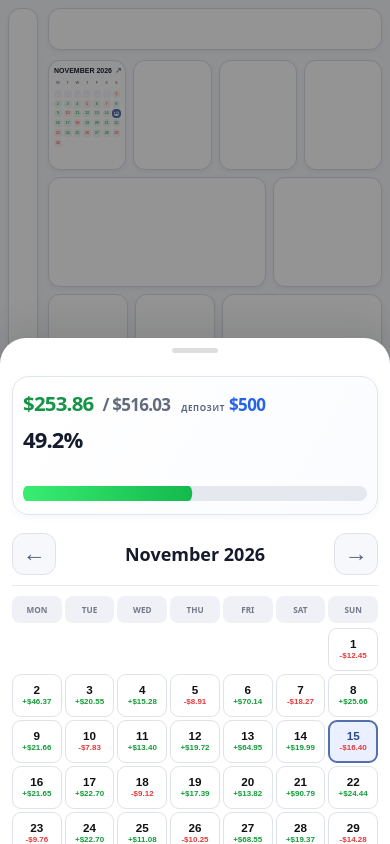
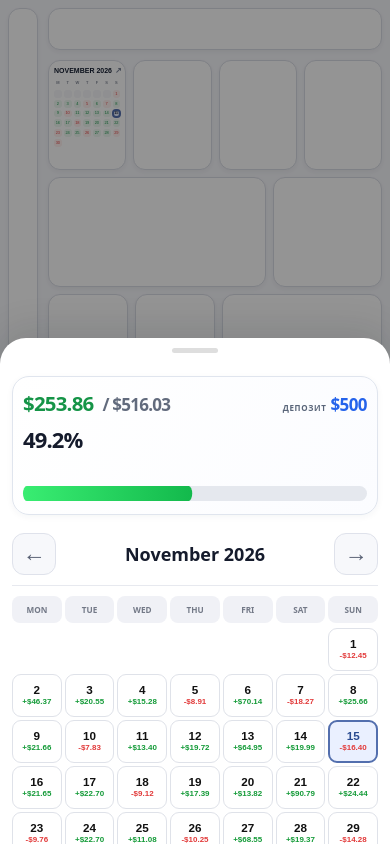
Before and after one commit to Romanbali/Romano-dashboard, a plain HTML site: page index.html in a window 390 px wide. Both pictures are taken after a click on the button 87 px from the left and 115 px from the top of the page. Drawn offline with Linux system fonts and the light colour scheme.

Commit message:
Pin deposit to far right with grid-based totals row

```diff
--- a/index.html
+++ b/index.html
@@ -53,8 +53,8 @@
     .goal-overview { display:block; width:100%; margin-bottom:18px; }
     .goal-card { display:flex; flex-direction:column; min-width:0; width:100%; padding:14px clamp(12px,2.2vw,22px) 13px; border:1px solid #e0e5ee; border-radius:17px; background:linear-gradient(120deg,#fff 0%,#fbfcff 100%); box-shadow:0 2px 7px rgba(28,36,58,.045); }
     .goal-topline { display:flex; align-items:baseline; justify-content:space-between; gap:12px; margin-bottom:12px; }
-    .goal-values { display:flex; align-items:baseline; flex-wrap:wrap; gap:8px 12px; flex:1 1 auto; width:100%; min-width:0; white-space:nowrap; font-size:clamp(17px,3.2vw,30px); font-weight:800; letter-spacing:-.045em; color:#626b7d; font-variant-numeric:tabular-nums; }
-    .deposit-summary { margin-left:auto; }
+    .goal-values { display:grid; grid-template-columns:max-content max-content minmax(0,1fr); align-items:baseline; column-gap:12px; width:100%; min-width:0; white-space:nowrap; font-size:clamp(17px,3.2vw,30px); font-weight:800; letter-spacing:-.045em; color:#626b7d; font-variant-numeric:tabular-nums; }
+    .deposit-summary { justify-self:end; margin-left:0; }
     .goal-values #goal-current { color:#159447; font-size:1.28em; }
     .goal-meta { display:flex; align-items:center; gap:12px; white-space:nowrap; }
     .goal-forecast { padding:6px 10px; border:1px solid #a6e4b7; border-radius:999px; color:#626b7d; background:#f5fff7; font-size:clamp(10px,1.8vw,14px); box-shadow:0 2px 5px rgba(21,148,71,.08); }
@@ -350,7 +350,7 @@
       .goal-overview { grid-template-columns:minmax(0,1fr) 112px; gap:8px; }
       .goal-card { padding:12px 10px 9px; }
       .goal-topline { align-items:flex-start; flex-direction:column; gap:7px; }
-      .goal-values { gap:6px 9px; }
+      .goal-values { column-gap:9px; }
       .goal-meta { width:100%; justify-content:space-between; }
       .goal-forecast { font-size:10px; }
       .goal-percent { font-size:22px; }
```
